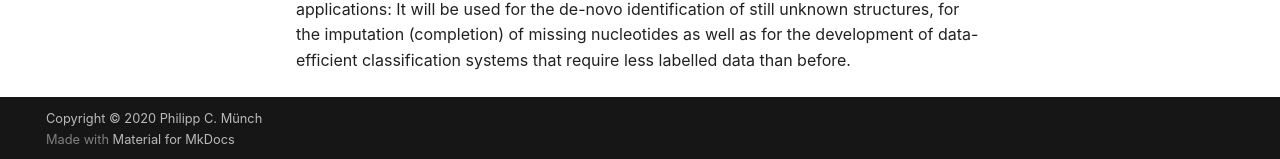
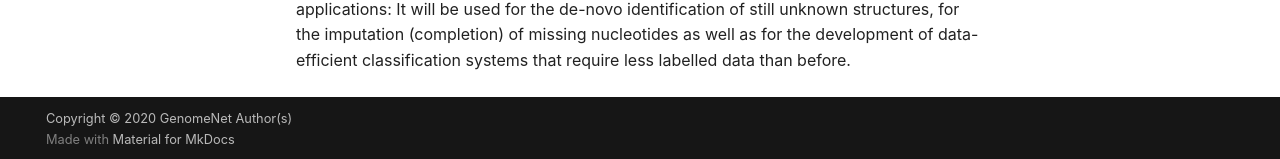
Before and after one commit to GenomeNet/genomenet.de, an MkDocs documentation site: the page built from docs/index.md, in a window 1280 px wide. Shown: the part 738-897 px from the top of the page. Built offline with MkDocs 1.6.1 and Material for MkDocs 9.7.7, drawn with Linux system fonts in a browser that asks for light colours; some web fonts are replaced; comment, search, counter and statistics services are not loaded.

Commit message:
Update mkdocs.yml

```diff
--- a/mkdocs.yml
+++ b/mkdocs.yml
@@ -19,9 +19,9 @@ theme:
   font:
     text: Robo
     code: Robo Mono
-  logo: 'images/logo_simple.png'
+  logo: images/logo_simple.png
 
-copyright: 'Copyright &copy; 2020 Philipp C. Münch'
+copyright: "Copyright &copy; 2020 GenomeNet Author(s)"
 
 markdown_extensions:
   - codehilite
```
